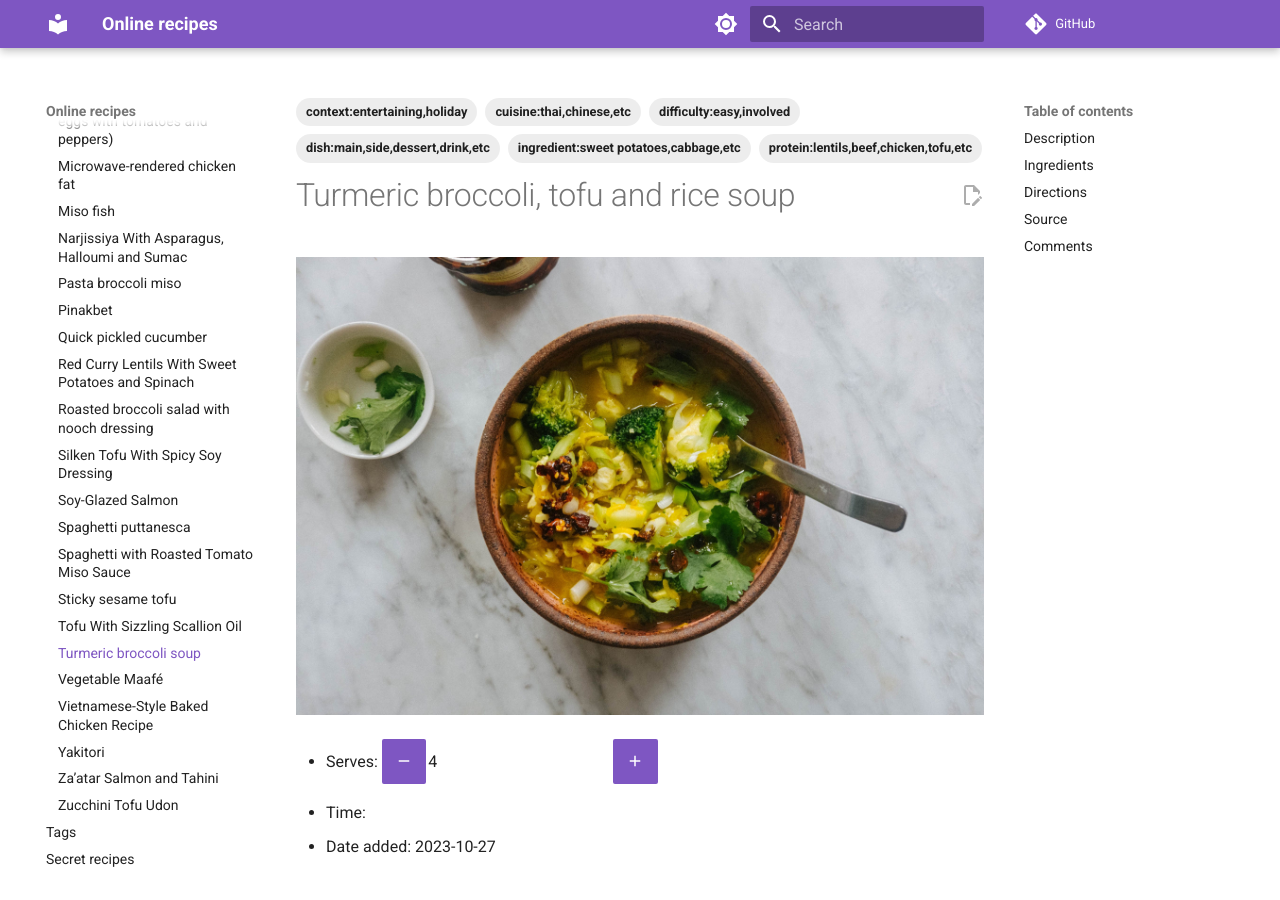
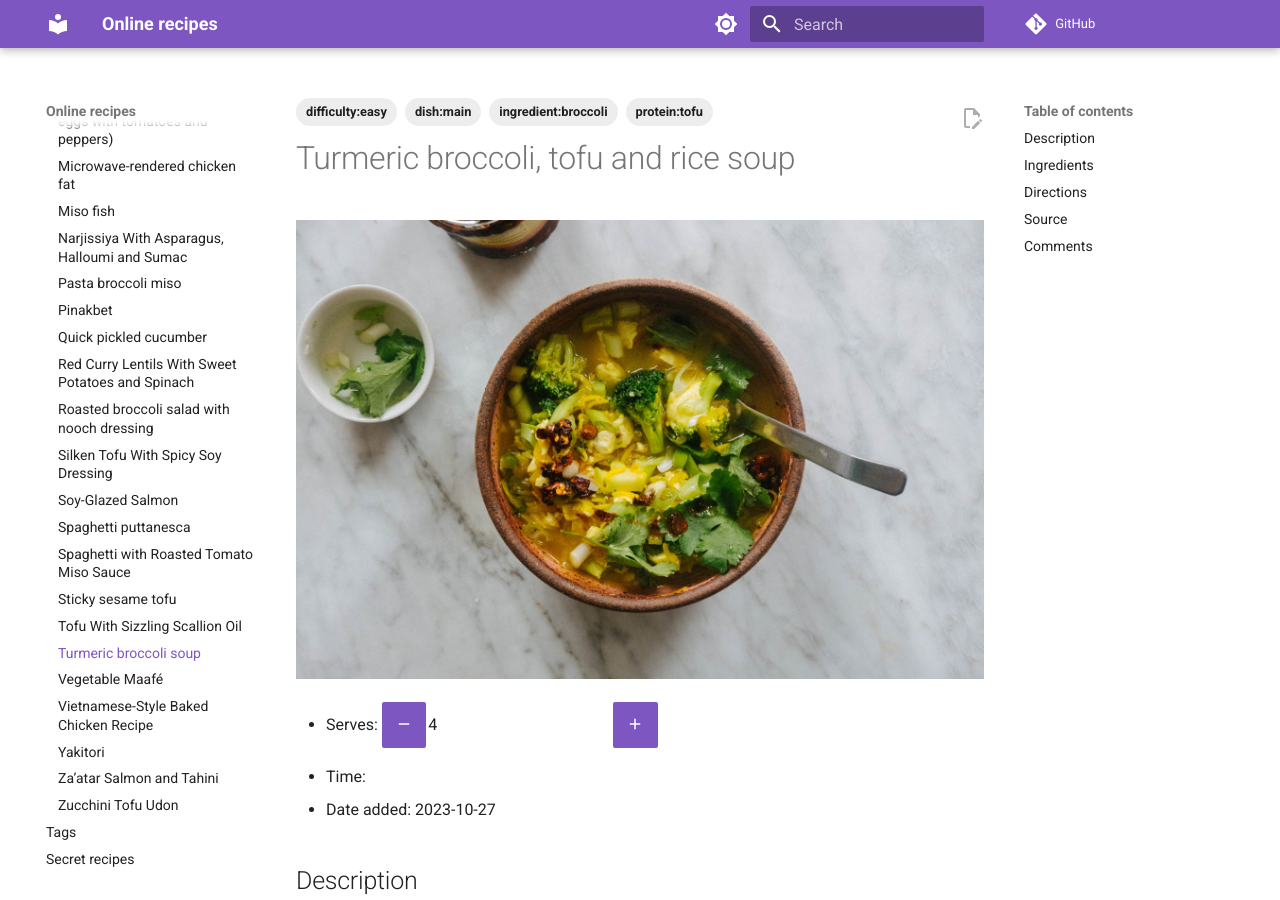
Before and after one commit to billbrod/recipes, an MkDocs documentation site: the page built from docs/recipes/turmeric_broccoli_soup.md, in a window 1280 px wide and 900 px high. Built offline with MkDocs 1.6.1 and Material for MkDocs 9.7.7, drawn with Linux system fonts in a browser that asks for light colours; comment, search, counter and statistics services are not loaded.

Commit message:
corrects tags

```diff
--- a/docs/recipes/turmeric_broccoli_soup.md
+++ b/docs/recipes/turmeric_broccoli_soup.md
@@ -1,11 +1,9 @@
 ---
 tags:
-  - dish:main,side,dessert,drink,etc
-  - protein:lentils,beef,chicken,tofu,etc
-  - ingredient:sweet potatoes,cabbage,etc
-  - cuisine:thai,chinese,etc
-  - context:entertaining,holiday
-  - difficulty:easy,involved
+  - dish:main
+  - protein:tofu
+  - ingredient:broccoli
+  - difficulty:easy
 ---
 <!-- Tags can have colon, but no space around it -->
 
```
